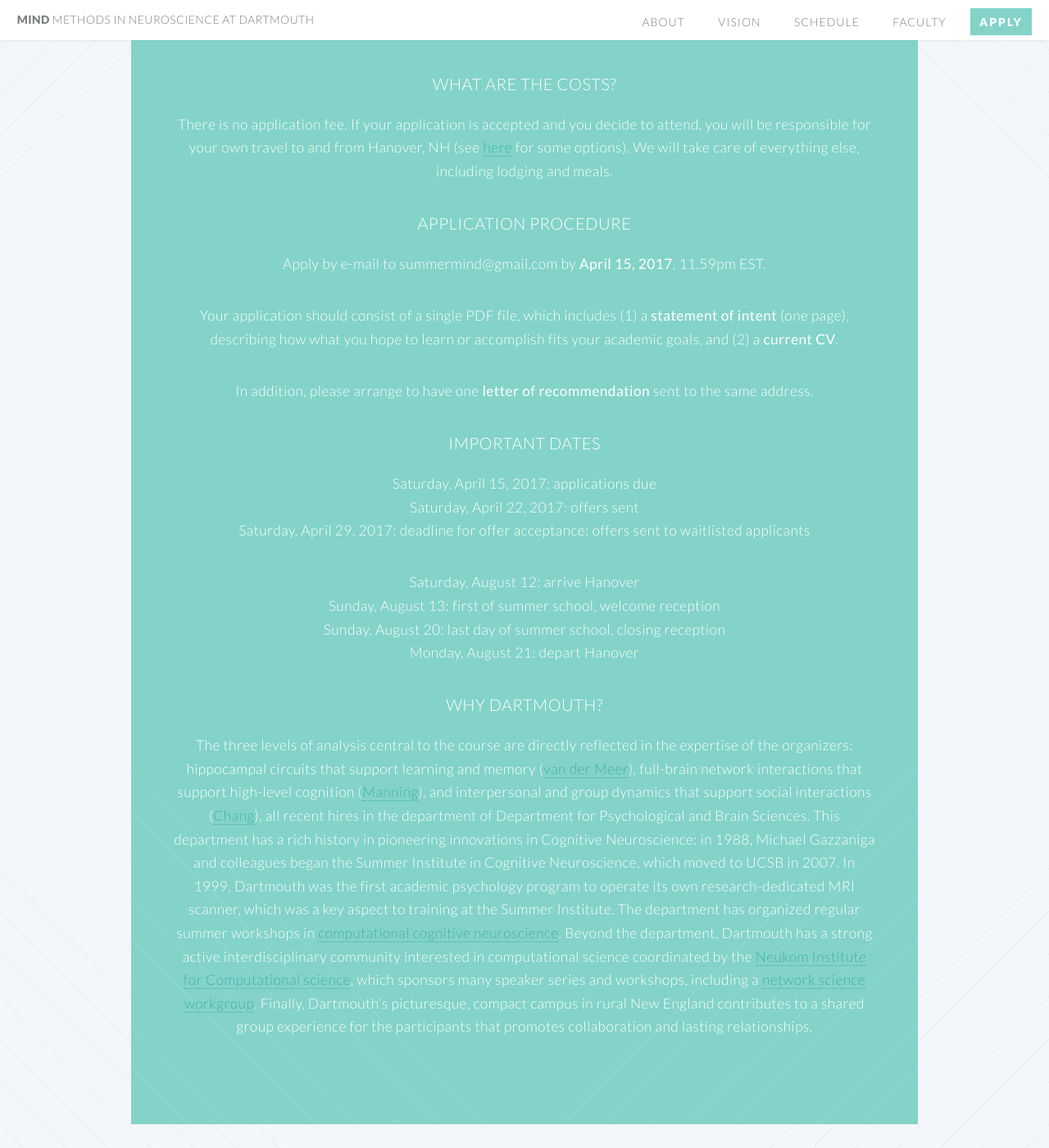
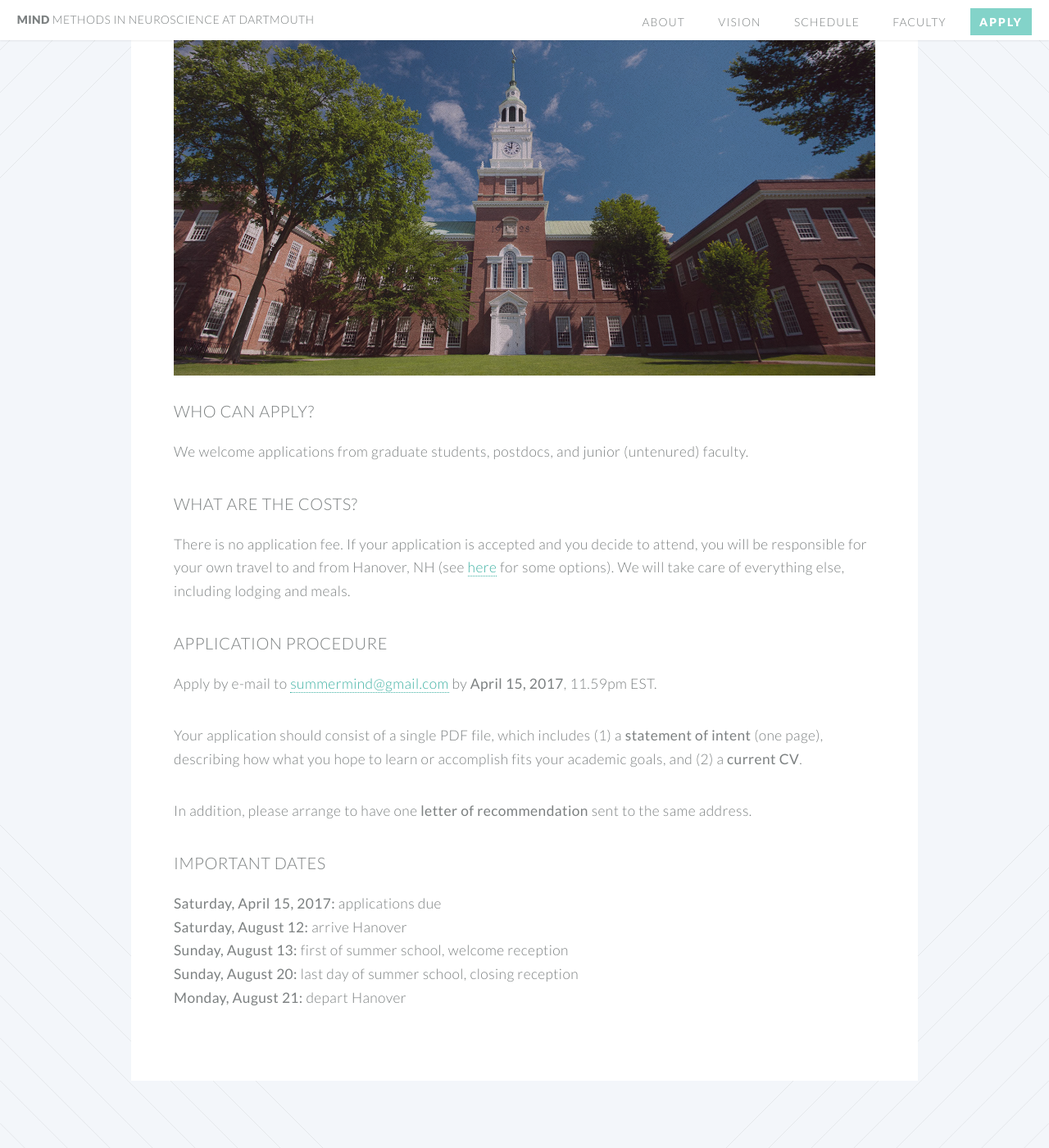
Before and after one commit to Summer-MIND/Summer-MIND.github.io, a Jekyll site: the page built from apply.html, in a window 1280 px wide and 1400 px high, scrolled down 216 px. Shown: the whole window at 82% size. Built offline with Jekyll 4.4.1, drawn with Linux system fonts in a browser that asks for light colours; some of the changed text lies outside the part shown.

Commit message:
updated apply page

```diff
--- a/apply.html
+++ b/apply.html
@@ -2,12 +2,28 @@
 layout: default
 ---
 
+<!--
+	Twenty by HTML5 UP
+	html5up.net | @n33co
+	Free for personal and commercial use under the CCA 3.0 license (html5up.net/license)
+-->
 
 <!-- Main -->
 <article id="main">
+<!--
+				<header class="special container">
+						<a><h2>Application Information</h2></a>
+				</header>
+		-->
+	<!-- One -->
+		<section class="wrapper style4 container">
 
-<section class="wrapper style2 container special">
-
+			<!-- Content -->
+				<div class="content">
+					<section>
+						<h2 align='center'>Application Information</h2>
+						<a href="#" class="image fit"><img src="images/bakerberry_banner.jpg" alt="" /></a>
+						<br>
 						<h3>Who can apply?</h3>
 						<p>We welcome applications from graduate students, postdocs, and junior (untenured) faculty.</p>
 
@@ -18,8 +34,8 @@ your own travel to and from Hanover, NH (see <a href="travel.html">here</a> for
 						options). We will take care of everything else, including
 						lodging and meals.</p>
 
-<h3>Application procedure</h3>
-<p>Apply by e-mail to summermind@gmail.com by <b>April 15, 2017</b>,
+						<h3>Application Procedure</h3>
+						<p>Apply by e-mail to <a href="mailto:summermind@gmail.com">summermind@gmail.com</a> by <b>April 15, 2017</b>,
 						11.59pm EST.</p>
 
 						<p>Your application should consist of a single PDF file, which
@@ -30,47 +46,14 @@ CV</b>.</p>
 						<p>In addition, please arrange to have one <b>letter of recommendation</b>
 						sent to the same address.</p>
 
-<h3>Important dates</h3>
+						<h3>Important Dates</h3>
 
-<p>Saturday, April 15, 2017: applications due<br>
-Saturday, April 22, 2017: offers sent<br>
-Saturday, April 29, 2017: deadline for offer acceptance; offers sent to waitlisted applicants</p>
-
-<p>Saturday, August 12: arrive Hanover<br>
-Sunday, August 13: first of summer school, welcome reception<br>
-Sunday, August 20: last day of summer school, closing reception<br>
-Monday, August 21: depart Hanover</p>
-
-<h3>Why Dartmouth?</h3>
-<p>The three levels of analysis central to the course are
-directly reflected in the expertise of the organizers:
-hippocampal circuits that support learning and memory
-(<a href=http://www.vandermeerlab.org/>van der Meer</a>),
-full-brain network interactions that support high-level
-cognition (<a href=http://www.context-lab.com/>Manning</a>),
-and interpersonal and group dynamics that support social
-interactions (<a href=http://cosanlab.com>Chang</a>), all
-recent hires in the department of Department for Psychological
-and Brain Sciences. This department has a rich history in
-pioneering innovations in Cognitive Neuroscience: in 1988,
-Michael Gazzaniga and colleagues began the Summer Institute in
-Cognitive Neuroscience, which moved to UCSB in 2007. In 1999,
-Dartmouth was the first academic psychology program to operate
-its own research-dedicated MRI scanner, which was a key aspect
-to training at the Summer Institute. The department has
-organized regular summer workshops in
-<a href=https://www.dartmouth.edu/~ccn/workshops/index.html>computational
-cognitive neuroscience</a>. Beyond the department, Dartmouth
-has a strong active interdisciplinary community interested in
-computational science coordinated by the
-<a href=http://neukom.dartmouth.edu/>Neukom Institute for
-Computational science</a>, which sponsors many speaker series
-and workshops, including a
-<a href=http://faculty.tuck.dartmouth.edu/dinr/>network
-science workgroup</a>. Finally, Dartmouth’s picturesque,
-compact campus in rural New England contributes to a shared
-group experience for the participants that promotes
-collaboration and lasting relationships.</p>
-
+						<p><strong>Saturday, April 15, 2017:</strong> applications due<br>
+						<strong>Saturday, August 12:</strong> arrive Hanover <br>
+						<strong>Sunday, August 13:</strong>  first of summer school, welcome reception<br>
+						<strong>Sunday, August 20:</strong>  last day of summer school, closing reception<br>
+						<strong>Monday, August 21:</strong>  depart Hanover</p>
+					</section>
+				</div>
 		</section>
 </article>
--- a/index.html
+++ b/index.html
@@ -289,12 +289,11 @@ layout: landing-page
 			<section id="cta">
 
 				<header>
-					<h2>Want to <strong>join us</strong>?</h2>
-					<p>Click the button for application details.</p>
+					<h2>Interested in <strong>participating</strong>?</h2>
 				</header>
 				<footer>
 					<ul class="buttons">
-						<li><a href="https://summer-mind.github.io/apply.html" class="button special">Sign me up!</a></li>
+						<li><a href="https://summer-mind.github.io/apply.html" class="button special">Apply Here</a></li>
 					</ul>
 				</footer>
 
```
Also changed, not shown: images/bakerberry_banner.jpg (added), images/dartmouth_hall.jpg (added). Lines whose indentation alone changed are shown as unchanged.
